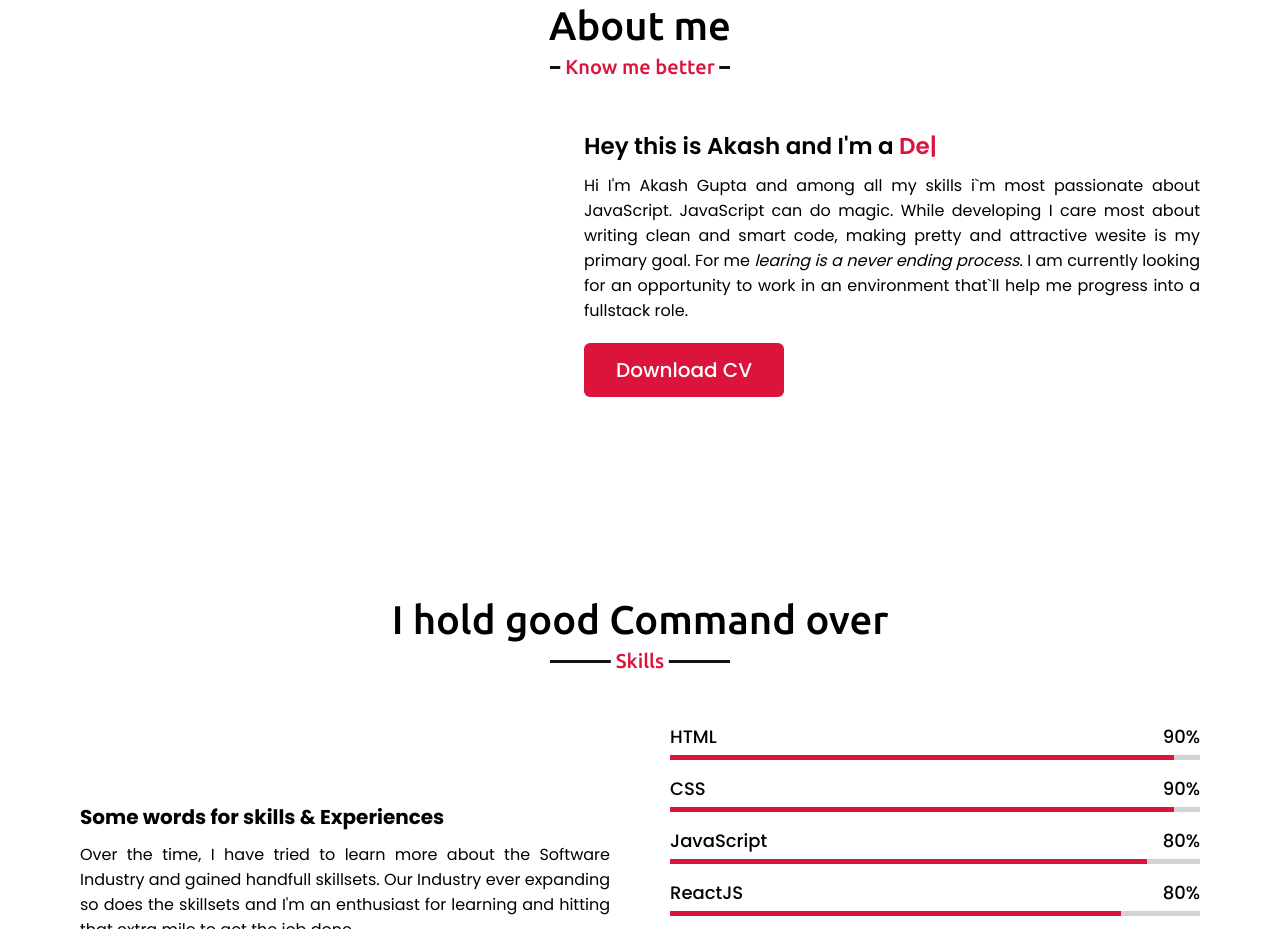
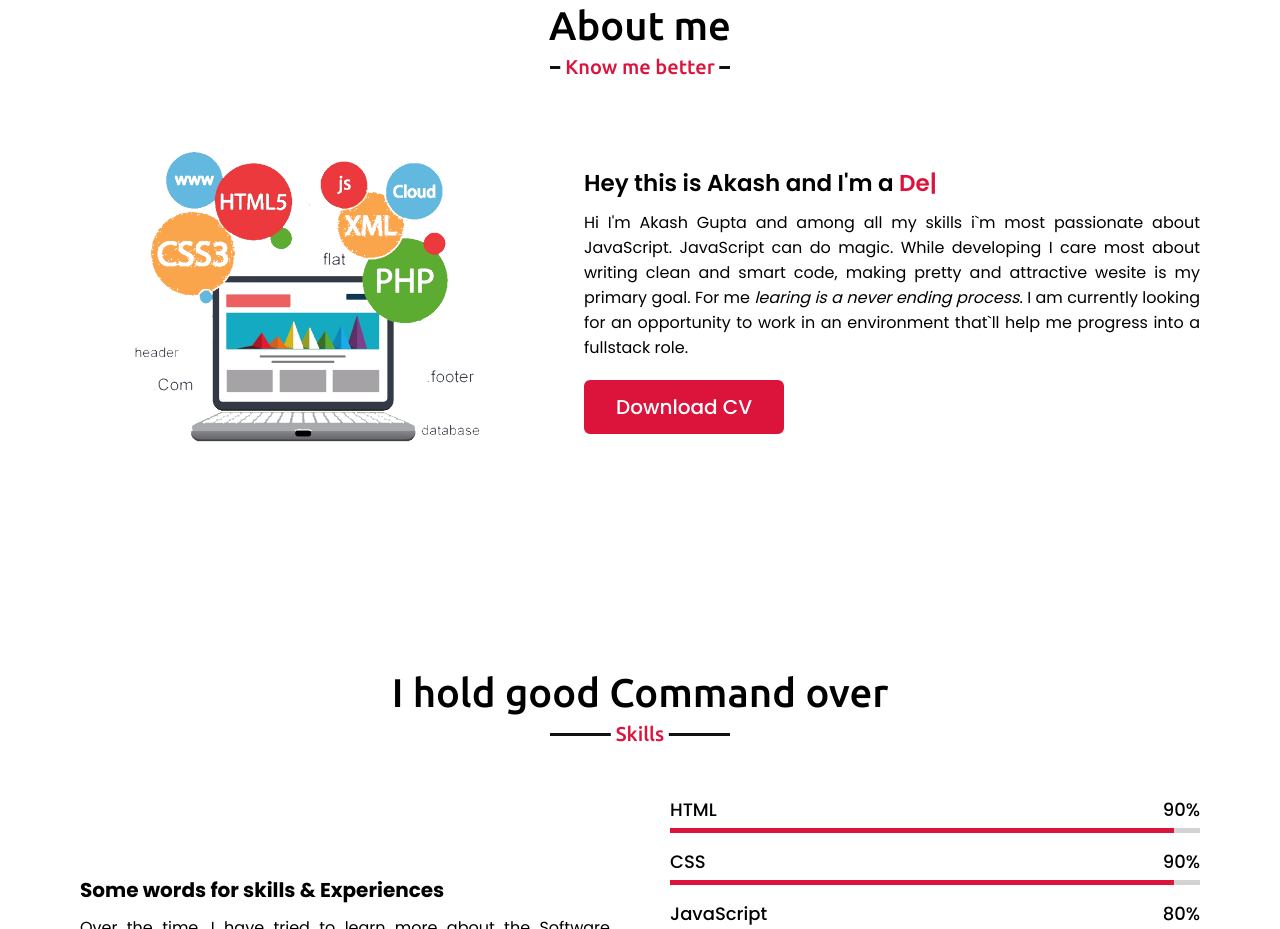
Before and after one commit to Akash11144/Portfolio, a plain HTML site: page index.html in a window 1280 px wide. Shown: the part 997-1926 px from the top of the page. Drawn offline with nearby package versions, Linux system fonts and the light colour scheme; the site is published under a folder, as on GitHub Pages, so addresses that start at the root find nothing.

Commit message:
Update index.html

```diff
--- a/index.html
+++ b/index.html
@@ -13,7 +13,7 @@
           href="https://cdnjs.cloudflare.com/ajax/libs/OwlCarousel2/2.3.4/assets/owl.carousel.min.css" />
     <link rel="stylesheet" href="style1.css">
     <link rel="stylesheet" href="menu.css">
-    <link rel="icon" href="/output-onlinepngtools (2).png" type="image/icon type">
+    <link rel="icon" href="output-onlinepngtools (2).png" type="image/icon type">
     <link rel="stylesheet" href="https://cdnjs.cloudflare.com/ajax/libs/font-awesome/5.15.3/css/all.min.css" />
 
     <script src="script1.js" defer ></script>
@@ -90,7 +90,7 @@
                 About me</h2>
             <div class="about-content">
                 <div class="column left">
-                    <img src="/output-onlinepngtools (2).png" alt="">
+                    <img src="output-onlinepngtools (2).png" alt="">
                 </div>
                 <div class="column right">
                     <div class="text">
```
